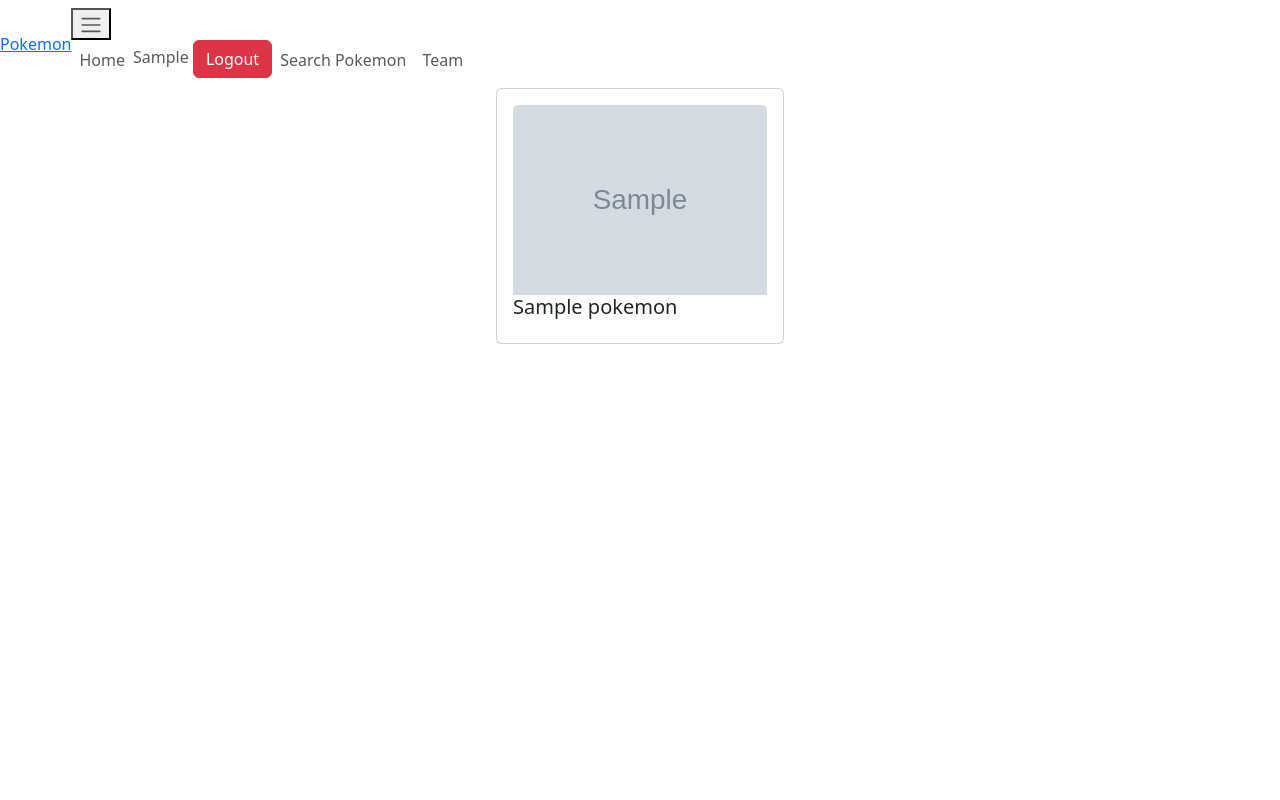
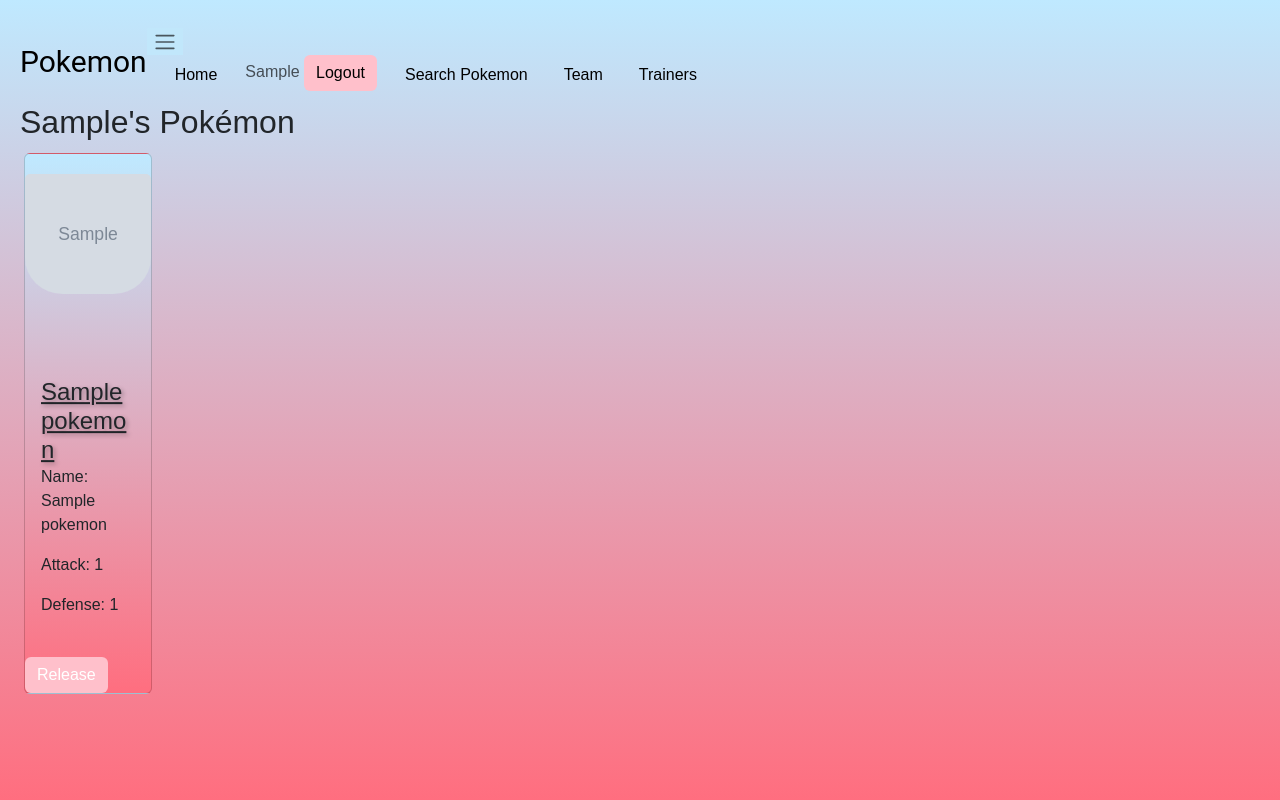
Before and after one commit to HeatherSmallwood/week5day1homework, a Flask app: page /team in a window 1280 px wide. Run offline with Flask 3, Linux system fonts and the light colour scheme; a user stored in the database is signed in; tables that the repository leaves empty hold one stand-in row (values such as "Sample post"); grey boxes marked "Sample" are stand-in pictures.

Commit message:
sunday night

```diff
--- a/app/blueprints/pokemon/forms.py
+++ b/app/blueprints/pokemon/forms.py
@@ -7,4 +7,4 @@ from wtforms.validators import DataRequired
 class PokemonForm(FlaskForm):
     name= StringField('Pokemon Name: ')
     img_url = StringField('Image URL: ', validators=[DataRequired()])
-    submitButton = SubmitField('Choose Pokemon')
+    submitButton = SubmitField('Search Pokemon')
--- a/app/blueprints/pokemon/pokemon_templates/team.html
+++ b/app/blueprints/pokemon/pokemon_templates/team.html
@@ -1,31 +1,73 @@
+<!-- team.html -->
 {% extends 'base.html' %}
+{% block styles %}
+<link rel="stylesheet" href="../static/styles/login.css">
+<style>
+    .card {
+        width: 8rem;
+        margin: 0.25rem;
+        position: relative;
+        transition: transform 0.3s ease-in-out;
+    }
+
+    .card:hover {
+        transform: scale(1.1);
+        z-index: 1;
+        box-shadow: 0 0 20px rgba(0, 0, 0, 0.3);
+    }
+
+    .card::before {
+        content: '';
+        position: absolute;
+        top: 0;
+        left: 0;
+        right: 0;
+        bottom: 0;
+        background: linear-gradient(to right, rgba(255, 255, 255, 0.2), transparent);
+        z-index: -1;
+        transition: transform 0.3s ease-in-out;
+        transform: scaleX(0);
+        transform-origin: left;
+    }
+
+    .card:hover::before {
+        transform: scaleX(1);
+    }
+</style>
+{% endblock %}
 
 {% block title %}
-    Team Members
+    Trainer Details
 {% endblock  %}
 
 {% block content %}
     {% include './includes/nav.html' %}
 
-    {% if all_members %}
+    <h2>{{ user.firstName }}'s Pokémon</h2>
+    <div class="row row-cols-5"> <!-- Fit 5 cards in one row -->
         {% for pokemon in all_members %}
-            <div class="card mx-auto mb-3" style="width: 18rem;">
+        <div class="col-md-2"> <!-- Adjust column width for 5 cards -->
+            <div class="card">
+                <img src="{{ pokemon.sprites_image }}" class="card-img-top" alt="...">
                 <div class="card-body">
-                    <img src="{{ pokemon.sprites_image }}" class="card-img-top" alt="{{ pokemon.name }}">
                     <h5 class="card-title">{{ pokemon.name }}</h5>
-                    {% if current_user.id == pokemon.user_id %}
-                        {% if pokemon in current_user.caught_pokemon %}
-                            <form action="{{ url_for('pokemon.release_pokemon', pokemon_id=pokemon.id) }}" method="POST">
-                                <button type="submit" class="btn btn-danger">Release</button>
-                            </form>
-                        {% else %}
-                            <form action="{{ url_for('pokemon.catch_pokemon', pokemon_id=pokemon.id) }}" method="POST">
-                                <button type="submit" class="btn btn-primary">Catch</button>
-                            </form>
-                        {% endif %}
-                    {% endif %}
+                    <p>Name: {{ pokemon.name }}</p>
+                    <p>Attack: {{ pokemon.attack_base_stat }}</p>
+                    <p>Defense: {{ pokemon.defense_base_stat }}</p>
                 </div>
+                {% if user.id == current_user.id %}
+                    <form action="{{ url_for('pokemon.release_pokemon', pokemon_id=pokemon.id) }}" method="POST">
+                        <button type="submit" class="btn btn-warning mt-2">Release</button>
+                    </form>
+                {% endif %}
             </div>
+        </div>
         {% endfor %}
+    </div>
+
+    {% if user.id != current_user.id %}
+        <form action="{{ url_for('pokemon.attack_user', user_id=user.id) }}" method="GET">
+            <button type="submit" class="btn btn-danger mt-3">Battle</button>
+        </form>
     {% endif %}
 {% endblock %}
--- a/app/blueprints/pokemon/routes.py
+++ b/app/blueprints/pokemon/routes.py
@@ -1,5 +1,5 @@
 from app.blueprints.pokemon import pokemon
-from flask import request, render_template,flash, redirect, url_for
+from flask import request, render_template,flash, redirect, url_for, jsonify
 from flask_login import login_required, current_user
 import requests
 from app.blueprints.pokemon.forms import PokemonForm
@@ -42,7 +42,7 @@ def pokemon_form():
                          sprites_image=pokemon_dict['sprites_image'])
             db.session.add(poke)
             db.session.commit()
-            flash(f'Great choice {current_user.id} you have added { poke.name } to your team!', 'success')
+            flash(f'Great choice {current_user.name} you have added { poke.name } to your team!', 'success')
             return render_template('pokemonForm.html', form=form, pokemon_info=poke)
     return render_template('pokemonForm.html', form=form)
 
@@ -52,7 +52,8 @@ def team():
     user = User.query.get(current_user.id)
     if user:
         all_members = user.caught_pokemon.all()
-        return render_template('team.html', all_members=all_members)
+        print(all_members)
+        return render_template('team.html', all_members=all_members, user=user)
     return "User not found"
 
 @pokemon.route('/catch/<int:pokemon_id>', methods=['POST'])
@@ -63,10 +64,10 @@ def catch_pokemon(pokemon_id):
     if not poke:
         return f"Pokémon {pokemon_id} does not exist."
 
-    user_pokemons = current_user.caught_pokemon.all()  # Retrieve the current user's caught pokemons
+    user_pokemons = current_user.caught_pokemon.all()
 
     if len(user_pokemons) >= 5:
-        flash(f'You can not add {poke.name}, team is full!', 'warning')
+        flash(f'You can not add {poke.name}, your team is full!', 'danger')
         return redirect(url_for('pokemon.pokemon_form'))
 
     if poke in user_pokemons:
@@ -75,7 +76,7 @@ def catch_pokemon(pokemon_id):
 
     current_user.caught_pokemon.append(poke)
     db.session.commit()
-    flash(f'Great choice {current_user.email}! You have added {poke.name} to your team!', 'success')
+    flash(f'Great choice {current_user.firstName}! You have added {poke.name} to your team!', 'success')
     return redirect(url_for('pokemon.team'))
 
 @pokemon.route('/release/<int:pokemon_id>', methods=['POST'])
@@ -86,42 +87,92 @@ def release_pokemon(pokemon_id):
     if not poke:
         return f"Pokémon with ID {pokemon_id} does not exist."
 
-    user_pokemons = current_user.caught_pokemon.all()  # Retrieve the current user's caught pokemons
+    user_pokemons = current_user.caught_pokemon.all()
 
     if poke in user_pokemons:
         current_user.caught_pokemon.remove(poke)
         db.session.commit()
-        flash(f'{current_user.email}, you have released {poke.name} from your team!', 'info')
+        flash(f'{current_user.firstName}, you have released {poke.name} from your team!', 'info')
     return redirect(url_for('pokemon.team'))
 
 
-# @pokemon.route('/attack/<int:user_id>', methods=['GET'])
-# @login_required
-# def attack_user(user_id):
+@pokemon.route('/displayteams')
+@login_required
+def display_teams():
+    users=User.query.filter(User.id != current_user.id, User.caught_pokemon).all()
+    return render_template('displayUsers.html', users=users)
 
-#     user_pokemons = current_user.team.all()
-#     defending_user = User.query.get(user_id)
-#     defending_pokemons = defending_user.team.all()
 
-#     # make sure both users have valid teams with Pokémon
-#     if not user_pokemons or not defending_pokemons:
-#         flash("Invalid team! Both users must have valid Pokémon teams.")
-#         return redirect(url_for('pokemon.team'))
-#     # determine the winner
-#     # For each attacking Pokémon:
-#     for attacker in user_pokemons:
-#         # For each defending Pokémon:
-#         for defender in defending_pokemons:
-#             # Calculate damage
-#             damage = attacker.attack_base_stat - defender.defense_base_stat
-#             # make sure damage is not negative
-#             if damage < 0:
-#                 damage = 0
-#             # reset the defending Pokémon's HP
-#             defender.hp_base_stat -= damage
-#             # pick a winner based on HP
-#             if defender.hp_base_stat <= 0:
-#                 flash(f"{defender.name} fainted!")
-#     #  update the database with the new Pokémon stats
-#     db.session.commit()
-#     return render_template('attack.html', user_pokemons=user_pokemons, defending_pokemons=defending_pokemons)
+@pokemon.route('/displaytrainer/<int:user_id>')
+@login_required
+def display_trainer(user_id):
+    user=User.query.get(user_id)
+    if user.caught_pokemon:
+        all_members=user.caught_pokemon
+        return render_template('team.html', all_members=all_members, user=user)
+    flash(f'{user.firstName} have not caught any pokemon yet!', 'warning')
+    return redirect(url_for('pokemon.display_teams'))
+
+
+
+@pokemon.route('/attack/<int:user_id>', methods=['GET'])
+@login_required
+def attack_user(user_id):
+    if user_id == current_user.id:
+        flash("You can't battle yourself!")
+        return redirect(url_for('pokemon.team'))
+
+    user_pokemons = current_user.caught_pokemon.all()
+    defending_user = User.query.get(user_id)
+    defending_pokemons = defending_user.caught_pokemon.all()
+
+    if not user_pokemons or not defending_pokemons:
+        flash("Invalid team! Both users must have valid Pokémon teams.")
+        return redirect(url_for('pokemon.team'))
+
+    return render_template('attack.html',
+                           user_pokemons=user_pokemons,
+                           defending_pokemons=defending_pokemons,
+                           defending_user=defending_user)
+
+
+@pokemon.route('/battle_results', methods=['POST'])
+@login_required
+def battle_results():
+    user_pokemons = current_user.caught_pokemon.all()
+    defending_user_pokemons = User.query.get(request.form['defending_user_id']).caught_pokemon.all()
+
+    if not user_pokemons or not defending_user_pokemons:
+        return jsonify({"error": "Invalid team! Both users must have valid Pokémon teams."}), 400
+
+
+    battle_results = simulate_battle(user_pokemons, defending_user_pokemons)
+
+    outcomes = []
+    for result in battle_results:
+        if result[2] == 'fainted':
+            outcomes.append(f"{result[0].name} attacked {result[1].name} and fainted")
+
+
+    return render_template('battle_results.html', outcomes=outcomes)
+
+
+
+
+
+#  battle between two teams
+def simulate_battle(team_a, team_b):
+    battle_results = []
+
+
+    for attacker in team_a:
+        for defender in team_b:
+            # damage calcs and outcomes
+            damage = attacker.attack_base_stat - defender.defense_base_stat
+            if damage < 0:
+                damage = 0
+            defender.hp_base_stat -= damage
+
+            if defender.hp_base_stat <= 0:
+                battle_results.append((attacker, defender, "fainted"))
+    return battle_results
--- a/app/models.py
+++ b/app/models.py
@@ -9,7 +9,7 @@ db = SQLAlchemy()
 team = db.Table(
     'team',
     db.Column('trainer_id', db.Integer, db.ForeignKey('user.id')),
-    db.Column('pokemon_id', db.Integer, db.ForeignKey('pokemon.id')),
+    db.Column('pokemon_id', db.Integer, db.ForeignKey('pokemon.id'))
 
 )
 
--- a/app/static/styles/login.css
+++ b/app/static/styles/login.css
@@ -9,7 +9,7 @@ body{
     background: #ff6e7f;  /* fallback for old browsers */
     background: -webkit-linear-gradient(to bottom, #bfe9ff, #ff6e7f);  /* Chrome 10-25, Safari 5.1-6 */
     background: linear-gradient(to bottom, #bfe9ff, #ff6e7f); /* W3C, IE 10+/ Edge, Firefox 16+, Chrome 26+, Opera 12+, Safari 7+ */
-
+    padding: 20px;
 }
 
 img{
@@ -120,3 +120,116 @@ h1{
     background: linear-gradient(to bottom, #bfe9ff, #ff6e7f);
 
 }
+
+
+.navbar-nav .nav-item {
+    margin-left: 20px;
+}
+
+.navbar-nav .nav-item a {
+    color: black;
+    text-decoration: none;
+    transition: color 0.3s;
+}
+
+.navbar-nav .nav-item a:hover {
+    color: #ff6e7f;;
+
+}
+
+
+
+img.pokemon-logo {
+    position: fixed;
+    top: 20px;
+    right: 20px;
+    width: 200px;
+    height: auto;
+    border-radius: 10px;
+    z-index: 999;
+    animation: bounce 2s infinite;
+}
+
+
+
+@keyframes bounce {
+    0%, 20%, 50%, 80%, 100% {
+        transform: translateY(0);
+    }
+    40% {
+        transform: translateY(-20px);
+    }
+    60% {
+        transform: translateY(-10px);
+    }
+}
+img.pokemon-middle {
+    position: fixed;
+    left: 20%;
+    bottom: 20px;
+    transform: translateX(-50%);
+    width: 200px;
+    height: auto;
+    border-radius: 10px;
+    z-index: 999;
+}
+
+img.pokemon-bottom {
+    position: fixed;
+    left: 50%;
+    bottom: 20px;
+    transform: translateX(-50%);
+    width: 200px;
+    height: auto;
+    border-radius: 10px;
+    z-index: 998;
+    margin-bottom: 20px;
+}
+
+
+.image-container {
+    position: absolute;
+    top: 70%;
+    left: 50%;
+    transform: translate(-50%, -50%);
+    display: flex;
+    justify-content: space-between;
+    align-items: center;
+    width: 80%;
+    z-index: 999;
+}
+
+.image-container img {
+    width: 30%;
+    height: auto;
+    border-radius: 10px;
+
+    transition: transform 0.3s ease-in-out;
+}
+
+.image-container img:hover {
+    transform: scale(1.1);
+}
+.form-container {
+    padding: 20px;
+  }
+
+  h5 {
+    font-size: 24px;
+    color: #333;
+    margin-bottom: 40px;
+    margin-top: 60px; /* Adjust the top margin to lower the information */
+    cursor: pointer;
+    animation: moveText 2s ease-in-out infinite alternate;
+    text-shadow: 2px 2px 4px rgba(0, 0, 0, 0.3);
+    text-decoration: underline; /* Underline the text */
+}
+
+@keyframes moveText {
+    0% {
+        transform: translateY(0);
+    }
+    100% {
+        transform: translateY(10px); /* Move the text upwards */
+    }
+}
--- a/app/templates/includes/nav.html
+++ b/app/templates/includes/nav.html
@@ -21,6 +21,11 @@
                     <li class="nav-item">
                         <a class="nav-link" href="{{ url_for('pokemon.team') }}">Team</a>
                     </li>
+                    <li class="nav-item">
+                        <a class="nav-link" href="{{ url_for('pokemon.display_teams') }}">Trainers</a>
+                    </li>
+
+
                 {% else %}
                     <li class="nav-item">
                         <a class="nav-link" href="{{ url_for('auth.login') }}">Login</a>
```
Also changed, not shown: app/blueprints/pokemon/pokemon_templates/attack.html (+71 -12 lines), app/blueprints/pokemon/pokemon_templates/battle_results.html (added, +55 -0 lines), app/blueprints/pokemon/pokemon_templates/displayUsers.html (added, +35 -0 lines), app/blueprints/pokemon/pokemon_templates/displaytrainer.html (added, +27 -0 lines), app/blueprints/pokemon/pokemon_templates/home.html (+6 -1 lines), app/blueprints/pokemon/pokemon_templates/pokemonForm.html (+6 -4 lines).
